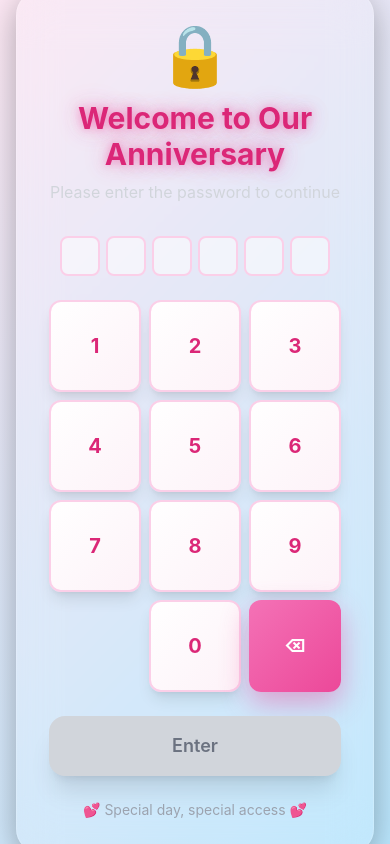
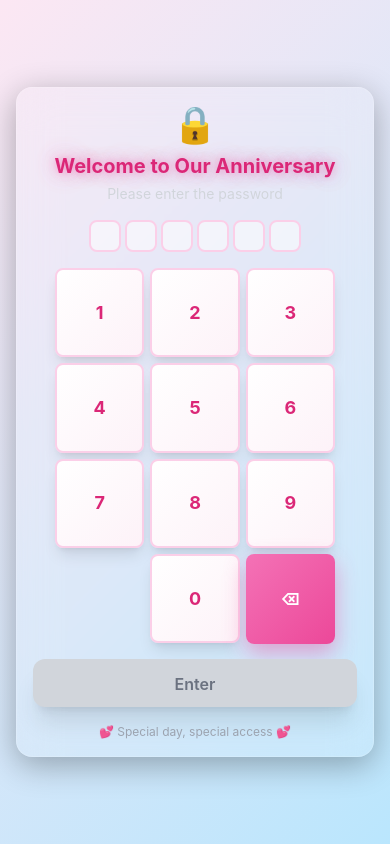
Before and after one commit to Skysosmart/121268Me-You, a Next.js app: page / in a window 390 px wide. Built offline with nearby package versions, Linux system fonts and the light colour scheme.

Commit message:
Make password screen smaller for mobile - reduce padding, text sizes, keypad size, and add scroll support

```diff
--- a/components/NumericKeypad.tsx
+++ b/components/NumericKeypad.tsx
@@ -17,7 +17,7 @@ export default function NumericKeypad({ onNumberClick, onDelete, onClear }: Nume
   ]
 
   return (
-    <div className="grid grid-cols-3 gap-2 w-full max-w-xs mx-auto">
+    <div className="grid grid-cols-3 gap-1.5 w-full max-w-[280px] mx-auto">
       {numbers.map((row, rowIndex) =>
         row.map((item, colIndex) => {
           if (item === '') {
@@ -30,14 +30,14 @@ export default function NumericKeypad({ onNumberClick, onDelete, onClear }: Nume
                 key="delete"
                 type="button"
                 onClick={onDelete}
-                className="aspect-square rounded-xl bg-gradient-to-br from-romantic-pink-400 to-romantic-pink-500 text-white font-bold text-lg shadow-lg hover:shadow-xl transition-all flex items-center justify-center"
+                className="aspect-square rounded-lg bg-gradient-to-br from-romantic-pink-400 to-romantic-pink-500 text-white font-bold text-base shadow-lg hover:shadow-xl transition-all flex items-center justify-center"
                 whileHover={{ scale: 1.05 }}
                 whileTap={{ scale: 0.95 }}
                 animate={{
                   boxShadow: [
-                    '0 8px 20px rgba(236, 72, 153, 0.3)',
-                    '0 12px 30px rgba(236, 72, 153, 0.5)',
-                    '0 8px 20px rgba(236, 72, 153, 0.3)',
+                    '0 6px 15px rgba(236, 72, 153, 0.3)',
+                    '0 10px 25px rgba(236, 72, 153, 0.5)',
+                    '0 6px 15px rgba(236, 72, 153, 0.3)',
                   ],
                 }}
                 transition={{
@@ -56,10 +56,10 @@ export default function NumericKeypad({ onNumberClick, onDelete, onClear }: Nume
               key={item}
               type="button"
               onClick={() => onNumberClick(item)}
-              className="aspect-square rounded-xl bg-gradient-to-br from-white to-romantic-pink-50 text-romantic-pink-600 font-bold text-xl shadow-lg hover:shadow-xl border-2 border-romantic-pink-200 hover:border-romantic-pink-400 transition-all flex items-center justify-center"
+              className="aspect-square rounded-lg bg-gradient-to-br from-white to-romantic-pink-50 text-romantic-pink-600 font-bold text-lg shadow-lg hover:shadow-xl border-2 border-romantic-pink-200 hover:border-romantic-pink-400 transition-all flex items-center justify-center"
               whileHover={{
-                scale: 1.08,
-                rotate: [0, -3, 3, 0],
+                scale: 1.06,
+                rotate: [0, -2, 2, 0],
               }}
               whileTap={{ scale: 0.92 }}
               transition={{ duration: 0.2 }}
--- a/components/PasswordProtection.tsx
+++ b/components/PasswordProtection.tsx
@@ -70,34 +70,34 @@ export default function PasswordProtection({ children }: PasswordProtectionProps
         exit={{ opacity: 0 }}
       >
         <motion.div
-          className="glassmorphism rounded-3xl p-8 md:p-12 max-w-md w-full shadow-2xl"
+          className="glassmorphism rounded-2xl p-4 md:p-6 max-w-sm w-full shadow-2xl overflow-y-auto max-h-[90vh]"
           initial={{ scale: 0.8, opacity: 0, y: 50 }}
           animate={{ scale: 1, opacity: 1, y: 0 }}
           transition={{ duration: 0.5, ease: 'easeOut' }}
         >
           <motion.div
-            className="text-center mb-8"
+            className="text-center mb-4 md:mb-6"
             initial={{ opacity: 0, y: -20 }}
             animate={{ opacity: 1, y: 0 }}
             transition={{ delay: 0.2 }}
           >
-            <div className="text-6xl mb-4">🔒</div>
-            <h2 className="text-3xl md:text-4xl font-bold text-romantic-pink-600 mb-2 text-glow">
+            <div className="text-4xl md:text-5xl mb-2">🔒</div>
+            <h2 className="text-xl md:text-2xl font-bold text-romantic-pink-600 mb-1 text-glow">
               Welcome to Our Anniversary
             </h2>
-            <p className="text-gray-300">
-              Please enter the password to continue
+            <p className="text-gray-300 text-sm">
+              Please enter the password
             </p>
           </motion.div>
 
-          <form onSubmit={handleSubmit} className="space-y-6">
+          <form onSubmit={handleSubmit} className="space-y-4">
             {/* Password Display */}
-            <div className="mb-6">
-              <div className="flex justify-center gap-1.5 mb-4">
+            <div className="mb-4">
+              <div className="flex justify-center gap-1 mb-3">
                 {[0, 1, 2, 3, 4, 5].map((index) => (
                   <motion.div
                     key={index}
-                    className={`w-10 h-10 md:w-12 md:h-12 rounded-lg border-2 flex items-center justify-center text-lg font-bold transition-all ${
+                    className={`w-8 h-8 md:w-10 md:h-10 rounded-lg border-2 flex items-center justify-center text-sm md:text-base font-bold transition-all ${
                       index < password.length
                         ? 'bg-gradient-romantic border-romantic-pink-500 text-white shadow-lg'
                         : 'bg-white/50 border-romantic-pink-200 text-romantic-pink-300'
@@ -147,7 +147,7 @@ export default function PasswordProtection({ children }: PasswordProtectionProps
             <motion.button
               type="submit"
               disabled={password.length !== 6}
-              className={`w-full px-6 py-4 rounded-2xl shadow-xl hover:shadow-2xl transition-all text-lg font-semibold ${
+              className={`w-full px-4 py-3 rounded-xl shadow-xl hover:shadow-2xl transition-all text-base font-semibold ${
                 password.length === 6
                   ? 'bg-gradient-romantic text-white'
                   : 'bg-gray-300 text-gray-500 cursor-not-allowed'
@@ -160,7 +160,7 @@ export default function PasswordProtection({ children }: PasswordProtectionProps
           </form>
 
           <motion.div
-            className="mt-6 text-center text-sm text-gray-400"
+            className="mt-4 text-center text-xs text-gray-400"
             initial={{ opacity: 0 }}
             animate={{ opacity: 1 }}
             transition={{ delay: 0.4 }}
```
